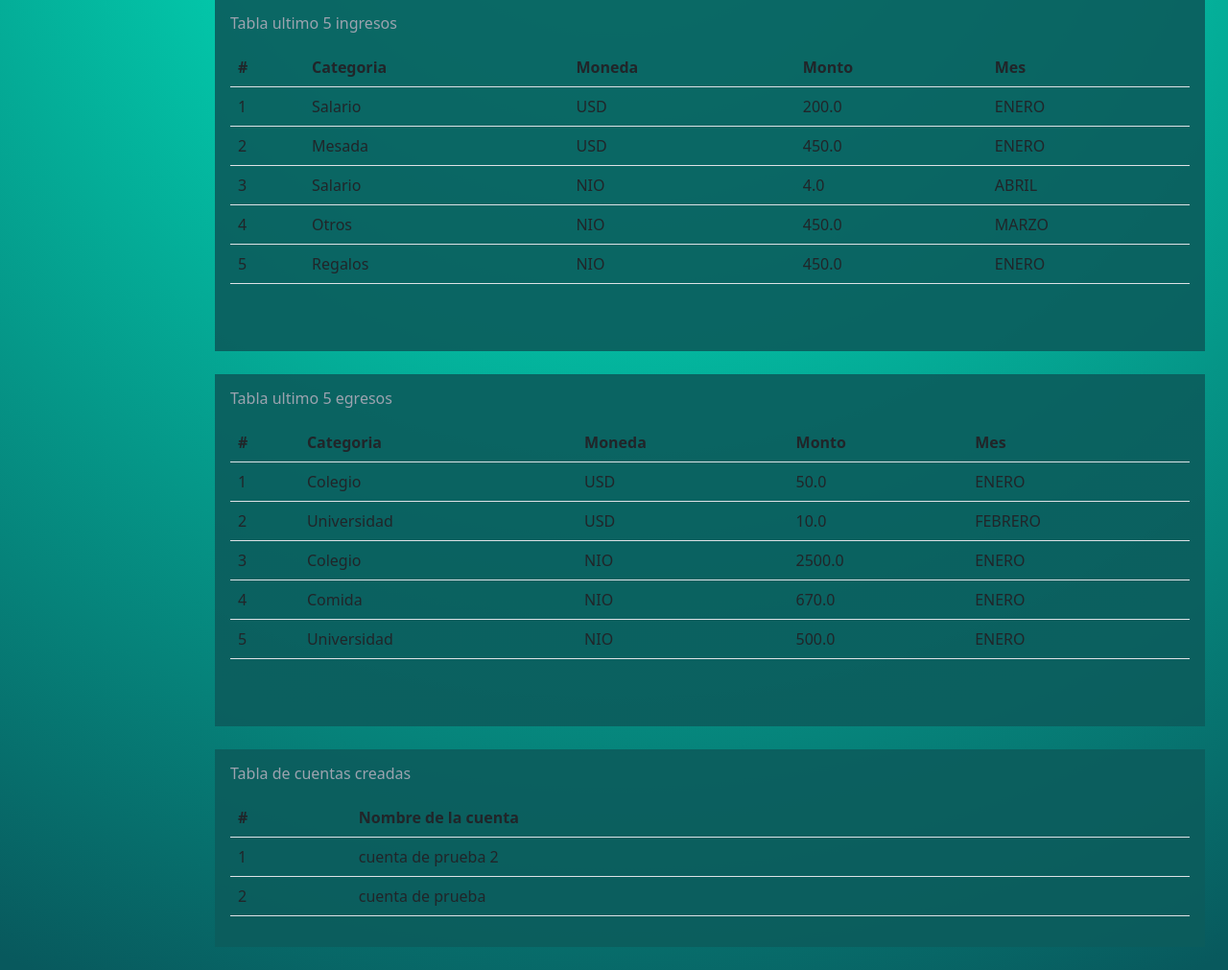
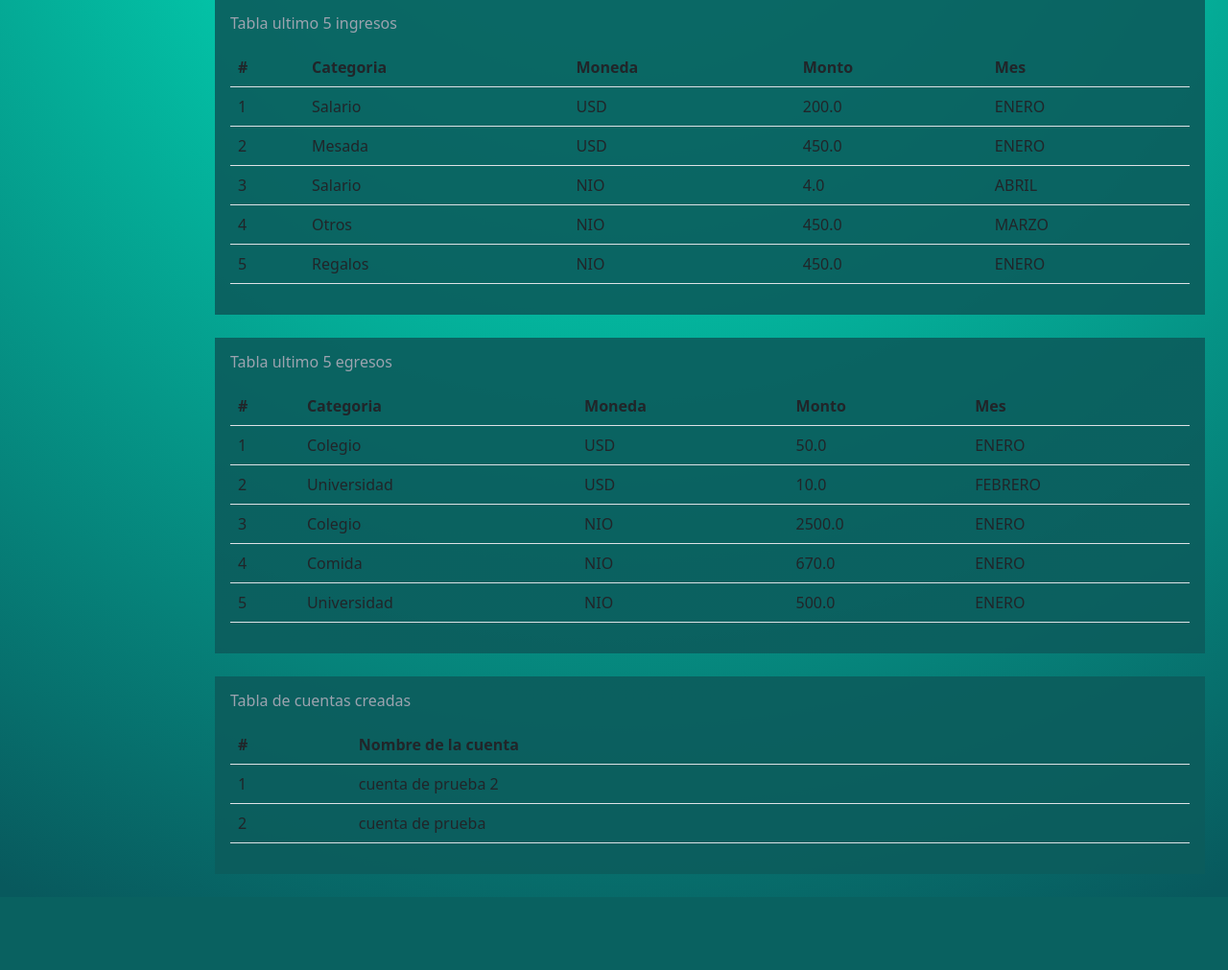
Before and after one commit to DanielCT98/Proyecto-selfcontrol, a Flask app: page /resumen in a window 1280 px wide. Shown: the part 1521-2532 px from the top of the page at 96% size. After the commit the page ends 2433 px from the top, so only its background shows below. Run offline with Flask 2, Linux system fonts and the light colour scheme; a user stored in the database is signed in; some libraries are stand-ins or nearby versions; some web fonts are replaced.

Commit message:
pues ya, creo

```diff
--- a/templates/resumen.html
+++ b/templates/resumen.html
@@ -106,7 +106,7 @@
   <section class="charts mt-4" id="tabla_ing">
     <div class="chart-container p-3">
       <h3 class="fs-6 mb-3">Tabla ultimo 5 ingresos</h3>
-      <div style="height: 300px;">
+      <div style="height: 100%;">
         <div style="width: 100%;">
           <table class="table">
             <thead class="thead-dark">
@@ -138,7 +138,7 @@
   <section class="charts mt-4" id="tabla_egr">
     <div class="chart-container p-3">
       <h3 class="fs-6 mb-3">Tabla ultimo 5 egresos</h3>
-      <div style="height: 300px;">
+      <div style="height: 100%;">
         <div style="width: 100%;">
           <table class="table">
             <thead class="thead-dark">
```
Also changed, not shown: 2 other files.
